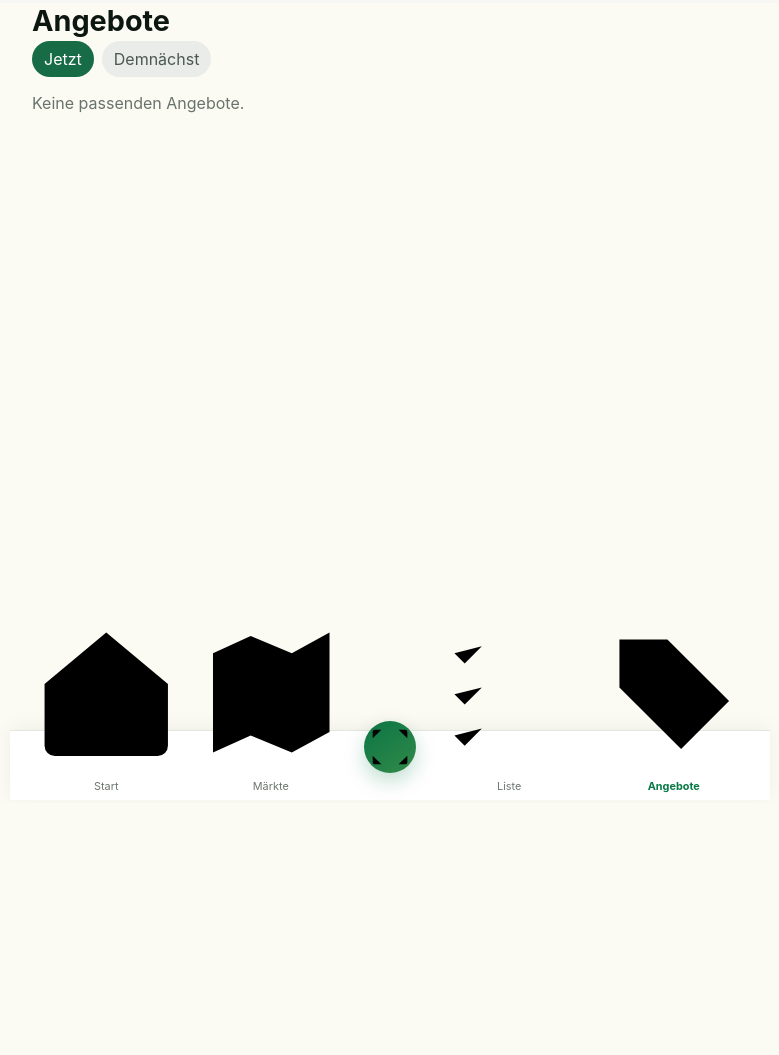
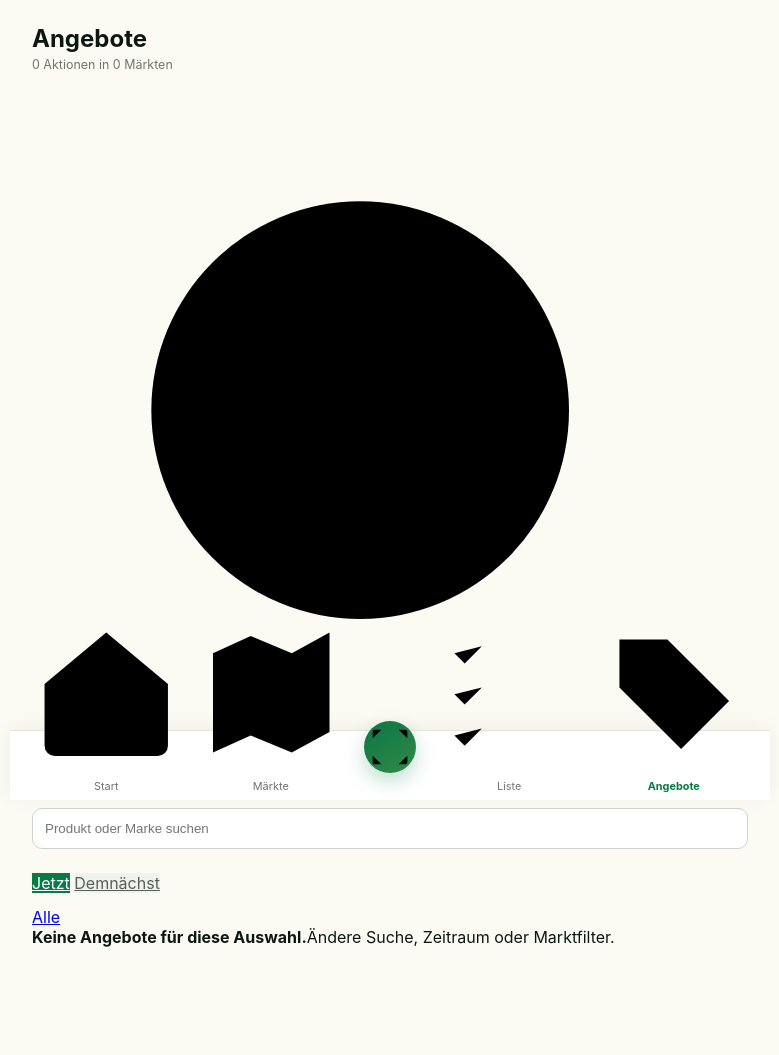
Before and after one commit to danielwauer-maker/local-price-checks, a FastAPI app: page /angebote in a window 1280 px wide. Shown: the whole page, without its empty margins (250-1029 px from the left). Before the commit the page ends 793 px from the top, so only its background shows below. Run offline with FastAPI, Linux system fonts and the light colour scheme; data that the repository does not hold is empty; parts of the project's set-up code (start-up, migrations or seed data) failed here and were passed over.

Commit message:
ui: integrate Lovable offers design

```diff
--- a/app/templates/offers.html
+++ b/app/templates/offers.html
@@ -1 +1,44 @@
-{% extends 'base.html' %}{% block content %}<h1>Angebote</h1><div class="tabs"><a class="{{ 'active' if view=='current' }}" href="/angebote?view=current">Jetzt</a><a class="{{ 'active' if view=='next' }}" href="/angebote?view=next">Demnächst</a></div>{% for o in offers %}<article><b>{{ o.product.name }}</b><strong>{{ '%.2f'|format(o.price) }} €</strong><small>{{ o.store.name }} · {{ o.valid_from.strftime('%d.%m.') }}–{{ o.valid_to.strftime('%d.%m.') }}</small></article>{% else %}<p class="muted">Keine passenden Angebote.</p>{% endfor %}{% endblock %}
+{% extends 'base.html' %}
+{% block title %}Angebote – LocalPrices{% endblock %}
+{% block content %}
+<section class="page-wrap offers-page">
+  <div class="page-heading"><div><h1>Angebote</h1><p>{{ offers|length }} Aktionen in {{ selected_count }} Märkten</p></div></div>
+
+  <form method="get" action="/angebote" class="search-shell">
+    <svg viewBox="0 0 24 24" aria-hidden="true"><circle cx="11" cy="11" r="7"/><path d="m20 20-3.5-3.5"/></svg>
+    <input type="search" name="q" value="{{ q }}" placeholder="Produkt oder Marke suchen">
+    <input type="hidden" name="view" value="{{ view }}">
+    {% if retailer %}<input type="hidden" name="retailer" value="{{ retailer }}">{% endif %}
+  </form>
+
+  <div class="tabs-modern offer-period-tabs">
+    <a class="{{ 'active' if view=='current' else '' }}" href="/angebote?view=current{% if q %}&q={{ q|urlencode }}{% endif %}{% if retailer %}&retailer={{ retailer|urlencode }}{% endif %}">Jetzt</a>
+    <a class="{{ 'active' if view=='next' else '' }}" href="/angebote?view=next{% if q %}&q={{ q|urlencode }}{% endif %}{% if retailer %}&retailer={{ retailer|urlencode }}{% endif %}">Demnächst</a>
+  </div>
+
+  <div class="filter-chips" aria-label="Marktkette filtern">
+    <a class="{{ 'active' if not retailer else '' }}" href="/angebote?view={{ view }}{% if q %}&q={{ q|urlencode }}{% endif %}">Alle</a>
+    {% for chain in retailers %}<a class="{{ 'active' if retailer|lower == chain|lower else '' }}" href="/angebote?view={{ view }}&retailer={{ chain|urlencode }}{% if q %}&q={{ q|urlencode }}{% endif %}">{{ chain }}</a>{% endfor %}
+  </div>
+
+  <section class="offer-list-modern">
+    {% for o in offers %}
+      <article class="offer-card-modern">
+        <div class="offer-avatar">{{ (o.product.name or '?')[:1]|upper }}</div>
+        <div class="offer-card-main">
+          <b>{{ o.product.name }}</b>
+          <span>{% if o.product.brand %}{{ o.product.brand }}{% endif %}{% if o.product.package_size %} · {{ o.product.package_size }}{% endif %}</span>
+          <small>{{ o.store.name }} · {% if view == 'next' %}ab {{ o.valid_from.strftime('%d.%m.') }}{% else %}bis {{ o.valid_to.strftime('%d.%m.') }}{% endif %}</small>
+          <strong>{{ '%.2f'|format(o.price)|replace('.', ',') }} €</strong>
+        </div>
+        <form method="post" action="/einkauf/{{ o.product.id }}/add">
+          <input type="hidden" name="next_url" value="/angebote?view={{ view }}{% if q %}&q={{ q|urlencode }}{% endif %}{% if retailer %}&retailer={{ retailer|urlencode }}{% endif %}">
+          <button class="round-add offer-add" type="submit" aria-label="{{ o.product.name }} zur Einkaufsliste hinzufügen">+</button>
+        </form>
+      </article>
+    {% else %}
+      <div class="empty-list-card"><b>Keine Angebote für diese Auswahl.</b><span>Ändere Suche, Zeitraum oder Marktfilter.</span></div>
+    {% endfor %}
+  </section>
+</section>
+{% endblock %}
```
